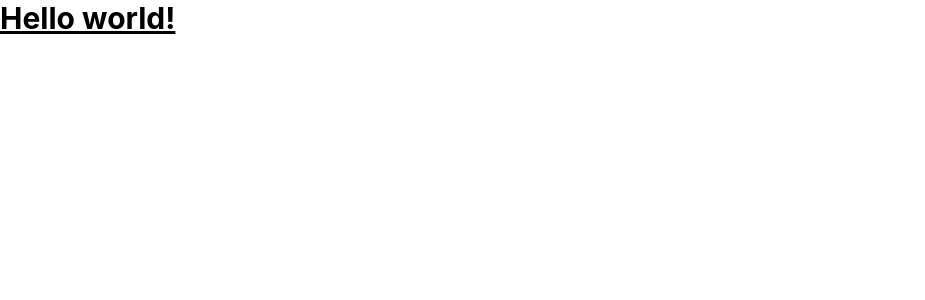
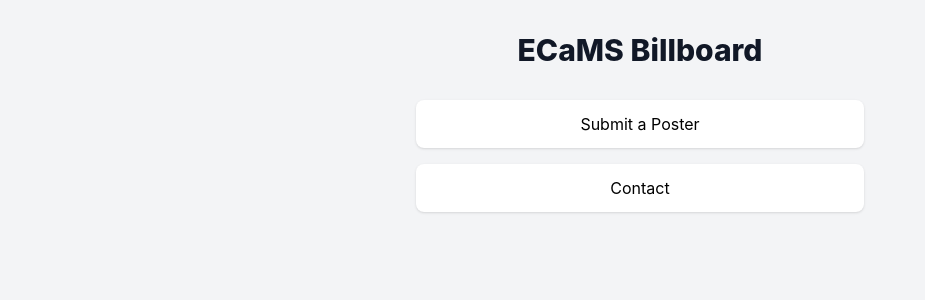
Before and after one commit to ECaMS-Billboard/ecams-billboard, a React (Create React App) app: page / in a window 1280 px wide. Shown: the top 300 px of the page, without its empty margins (0-925 px from the left). Built offline with nearby package versions, Linux system fonts and the light colour scheme.

Commit message:
set up page routing and links list on Root

```diff
--- a/src/App.js
+++ b/src/App.js
@@ -1,7 +1,30 @@
-export default function App() {
+import { BrowserRouter as Router, Routes, Route } from 'react-router-dom';
+import Root from './pages/Root';
+import About from './pages/About';
+import Contact from './pages/Contact';
+import Submit from './pages/Submit';
+import Credits from './pages/Credits';
+
+
+function App() {
+  const links = [
+    { title: 'Submit a Poster', path: '/submit' },
+    { title: 'Contact', path: '/contact' },
+    //{ title: 'About', path: '/about' },
+    //{ title: 'Credits', path: '/credits' },
+  ]
+
   return (
-    <h1 className="text-3xl font-bold underline">
-      Hello world!
-    </h1>
-  )
+    <Router>
+      <Routes>
+        <Route path="/" element={<Root links={links} />} />
+        <Route path="/about" element={<About />} />
+        <Route path="/contact" element={<Contact />} />
+        <Route path="/submit" element={<Submit />} />
+        <Route path="/credits" element={<Credits />} />
+      </Routes>
+    </Router>
+  );
 }
+
+export default App;
--- /dev/null
+++ b/src/pages/About.js
@@ -0,0 +1,12 @@
+function About() {
+  return (
+    <div className="min-h-screen bg-gray-100 py-12 px-4 sm:px-6 lg:px-8">
+      <div className="max-w-md mx-auto">
+        <h1 className="text-3xl font-bold mb-4">About</h1>
+        <p className="text-gray-600">This is the about page.</p>
+      </div>
+    </div>
+  );
+}
+
+export default About;
--- /dev/null
+++ b/src/pages/Contact.js
@@ -0,0 +1,12 @@
+function Contact() {
+  return (
+    <div className="min-h-screen bg-gray-100 py-12 px-4 sm:px-6 lg:px-8">
+      <div className="max-w-md mx-auto">
+        <h1 className="text-3xl font-bold mb-4">Contact</h1>
+          <p className="text-gray-600">This is the contact page.</p>
+        </div>
+      </div>
+  );
+}
+
+export default Contact;
--- /dev/null
+++ b/src/pages/Credits.js
@@ -0,0 +1,12 @@
+function Credits() {
+  return (
+    <div className="min-h-screen bg-gray-100 py-12 px-4 sm:px-6 lg:px-8">
+      <div className="max-w-md mx-auto">
+        <h1 className="text-3xl font-bold mb-4">Credits</h1>
+        <p className="text-gray-600">This is the credits page.</p>
+      </div>
+    </div>
+  );
+}
+
+export default Credits;
--- /dev/null
+++ b/src/pages/Root.js
@@ -0,0 +1,22 @@
+import { Link } from 'react-router-dom';
+
+function Root({ links }) {
+  return (
+    <main className="min-h-screen bg-gray-100 p-8 flex flex-col items-center">
+      <h1 className="text-3xl font-extrabold text-gray-900 mb-8">ECaMS Billboard</h1>
+      <nav className="w-full max-w-md flex flex-col gap-4">
+        {links.map((link, index) => (
+          <Link
+            key={index}
+            to={link.path}
+            className="block bg-white hover:bg-gray-50 py-3 px-4 rounded-lg shadow text-center transition hover:-translate-y-1"
+          >
+            {link.title}
+          </Link>
+        ))}
+      </nav>
+    </main>
+  );
+}
+
+export default Root;
--- /dev/null
+++ b/src/pages/Submit.js
@@ -0,0 +1,12 @@
+function Submit() {
+  return (
+    <div className="min-h-screen bg-gray-100 py-12 px-4 sm:px-6 lg:px-8">
+      <div className="max-w-md mx-auto">
+        <h1 className="text-3xl font-bold mb-4">Submit</h1>
+        <p className="text-gray-600">This is the poster submission page</p>
+      </div>
+    </div>
+  );
+}
+
+export default Submit;
```
Also changed, not shown: server.js (renamed from deploy.js, +5 -2 lines).
